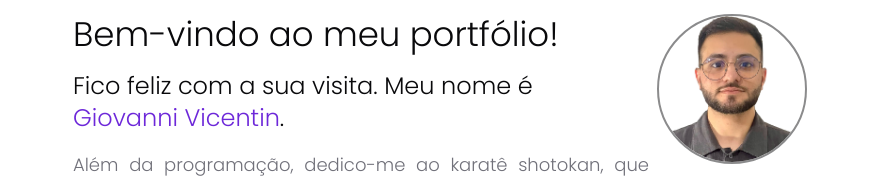
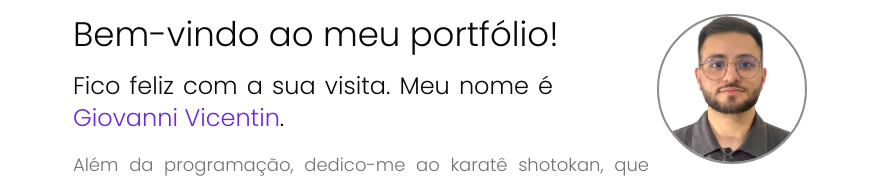
Before and after one commit to giovannivicentin/portfolio, a Next.js app: page / in a window 1280 px wide. Shown: the part 135-319 px from the top of the page, without its empty margins (200-1078 px from the left). Built offline with nearby package versions, Linux system fonts and the light colour scheme.

Commit message:
style: Update landing page content and styles

```diff
--- a/src/app/page.tsx
+++ b/src/app/page.tsx
@@ -13,14 +13,15 @@ export default function Home() {
             <h1 className="text-2xl sm:text-3xl md:text-4xl max-w-xl sm:text-justify leading-relaxed animate-fade-right">
               Bem-vindo ao meu portfólio!
             </h1>
-            <h2 className="text-xl sm:text-2xl mt-4 max-w-xl sm:text-justify leading-relaxed animate-fade-right delay-100">
-              Fico feliz com a sua visita. Meu nome é
-              <br />
-              <span className="dark:text-violet-400 text-violet-700 animate-fade-right delay-200">
-                Giovanni Vicentin
-              </span>
-              .
-            </h2>
+            <div>
+              <h2 className="text-xl sm:text-2xl mt-4 max-w-xl sm:text-justify leading-relaxed animate-fade-right delay-100 md:w-[30rem]">
+                Fico feliz com a sua visita. Meu nome é
+                <span className="dark:text-violet-400 text-violet-700 animate-fade-right delay-200">
+                  {` Giovanni Vicentin`}
+                </span>
+                .
+              </h2>
+            </div>
             <p className="text-lg text-muted-foreground mt-4 max-w-xl text-justify leading-relaxed animate-fade-right delay-300">
               Além da programação, dedico-me ao karatê shotokan, que equilibra
               mente e corpo. A música, especialmente o rap brasileiro, energiza
```
